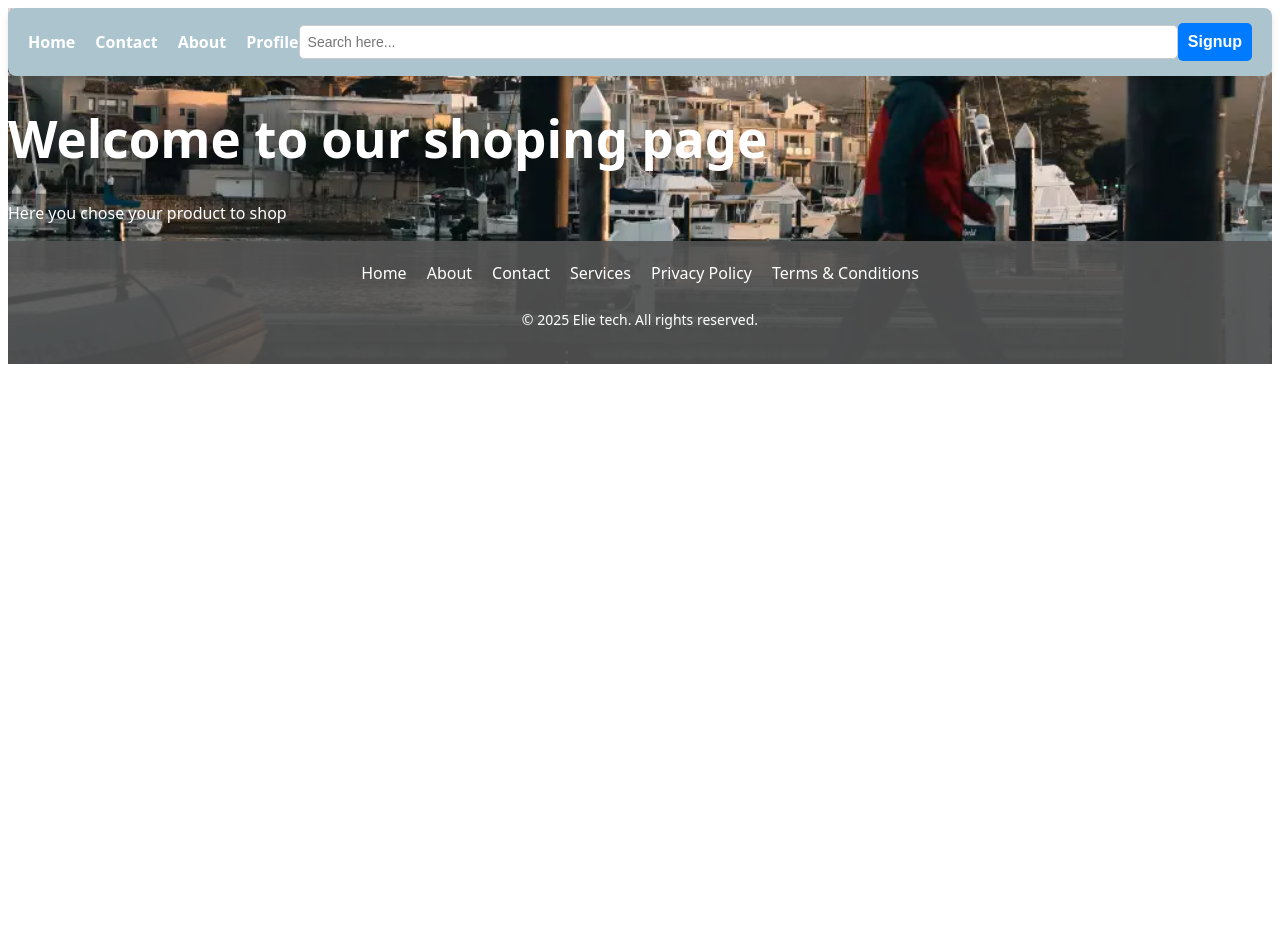
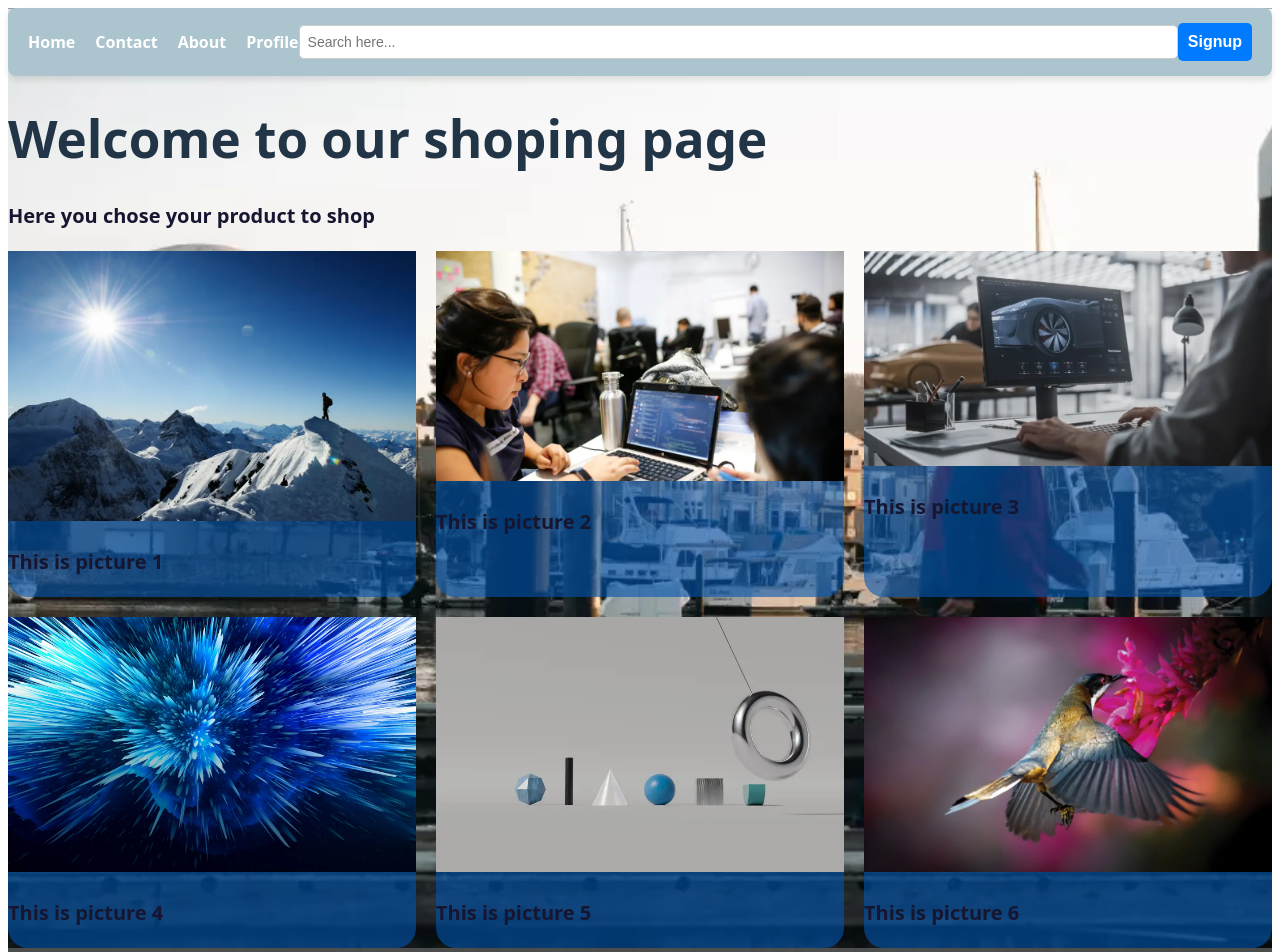
Before and after one commit to Elie-Dev250/My-first-react, a React (Vite) app: page /shop in a window 1280 px wide. Shown: the top 952 px of the page. Before the commit the page ends 800 px from the top, so only its background shows below. Built offline with nearby package versions, Linux system fonts and the light colour scheme; the HTML template or start-up script is replaced by a standard one.

Commit message:
updated css

```diff
--- a/src/Components/Shop.jsx
+++ b/src/Components/Shop.jsx
@@ -1,4 +1,11 @@
 import React from 'react'
+import d4 from '../assets/d4.webp';
+import back from '../assets/back.webp';
+import d3 from '../assets/d3.webp';
+import d5 from '../assets/d5.webp';
+import d6 from '../assets/d6.webp';
+import d2 from '../assets/d2.webp';
+import '/src/index.css';
 
 function Shop() {
   return (
@@ -6,6 +13,42 @@ function Shop() {
       <div className='shop'>
 <h1>Welcome to our shoping page</h1>
 <p>Here you chose your product to shop </p>
+
+<div className='picture'>
+    <div className='im1'>
+      <img src={d4} alt=""/>
+      <p>This is picture 1</p>
+
+    </div>
+
+    <div className='im1'>
+      <img src={d5} alt=""/>
+      <p>This is picture 2</p>
+    </div>
+
+    <div className='im1'>
+      <img src={d6} alt=""/>
+      <p>This is picture 3</p>
+    </div>
+
+
+    <div className='im1'>
+      <img src={back} alt=""/>
+      <p>This is picture 4</p>
+    </div>
+
+
+    <div className='im1'>
+      <img src={d3} alt=""/>
+      <p>This is picture 5</p>
+    </div>
+
+
+    <div className='im1'>
+      <img src={d2} alt=""/>
+      <p>This is picture 6</p>
+    </div>
+</div>
       </div>
     </div>
   )
--- a/src/index.css
+++ b/src/index.css
@@ -424,6 +424,33 @@ button:hover {
   border-radius: 5px;
   font-size: 16px;
 }
-body{
+
+
+.shop img{
+  width: 100%;
+
+}
+.picture{
+  display: grid;
+  grid-template-columns: repeat(3,1fr);
+  gap: 20px;
+
+}.picture h2 p{
+  color: #0056b3;
+}.shop p{
+  color: rgb(22, 22, 49);
+  font-size: 20px;
+  font-weight: bold;
+}
+.im1{
+  background-color: #0057b398;
+  border-radius: 20px;
+  transition: linear 0.5s;
+
+
+}.im1:hover{
+  transform: scale(1.009);
+  background-color: #0056b3;
+  transition: 0.5s ease-out ;
   color: white;
 }
```
